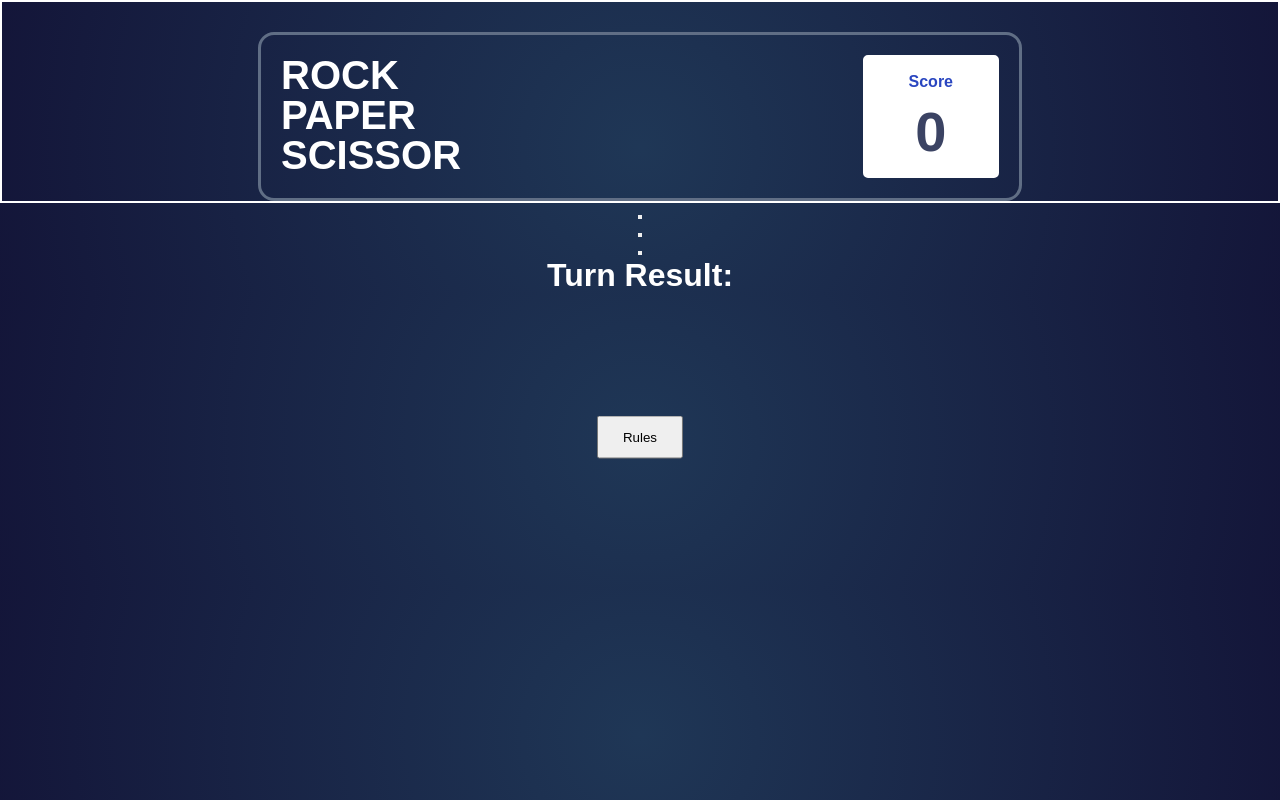
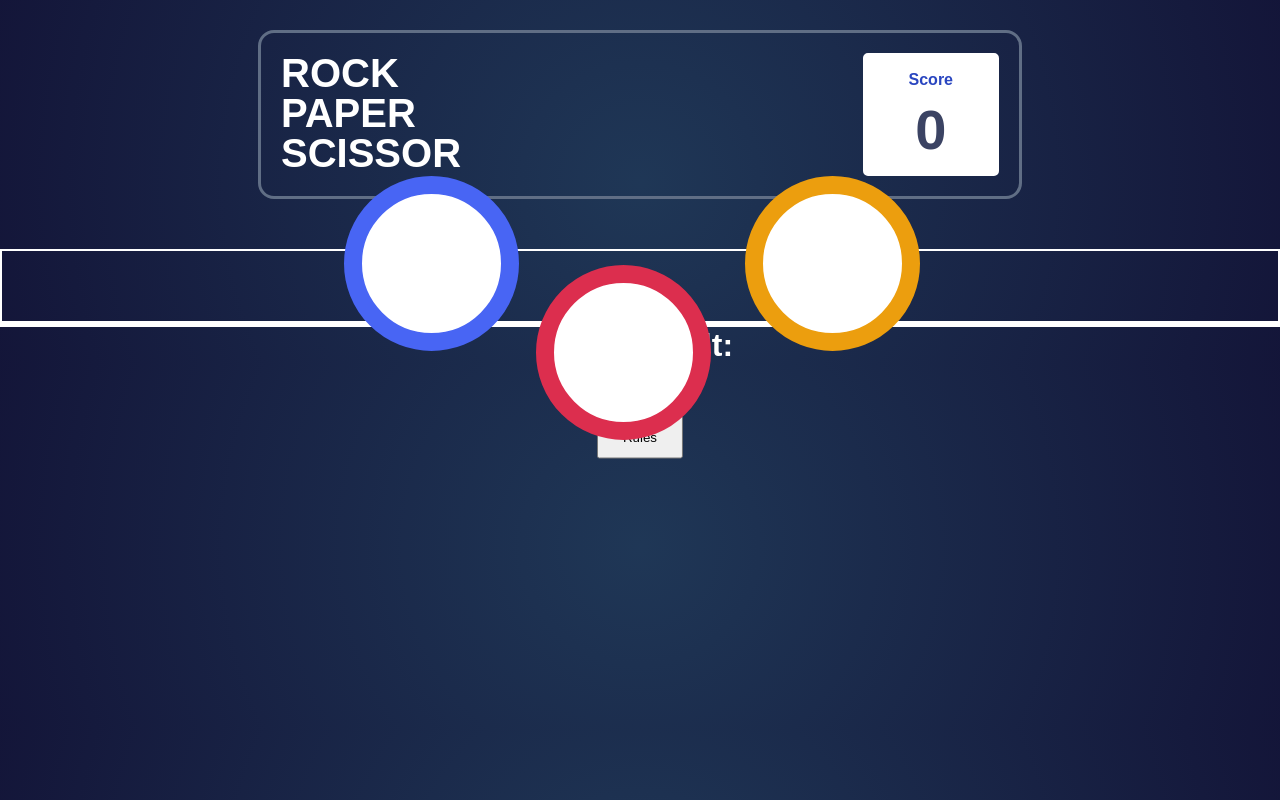
Before and after one commit to jshin720/rps_game, a React (Create React App) app: page / in a window 1280 px wide. Built offline with nearby package versions, Linux system fonts and the light colour scheme; no server answers; the HTML template or start-up script is replaced by a standard one.

Commit message:
styling buttons

```diff
--- a/src/App.css
+++ b/src/App.css
@@ -20,7 +20,7 @@
   display: flex;
   justify-content: center;
   width: 100%;
-  border: 2px solid white;
+  /* border: 2px solid white; */
 }
 
 .modal-button {
@@ -30,6 +30,84 @@
   transform: translate(-50%, -50%);
   z-index: -1;
   padding: 12px 24px;
+}
+
+.choices {
+  width: 100%;
+  margin-top: 50px;
+  display: flex;
+  flex-direction: column;
+  border: 2px solid white;
+
+  .triangle {
+    align-self: center;
+    margin-top: 70px;
+    border: 2px solid white;
+
+  }
+
+  .choices-container {
+    /* display: flex; */
+    /* justify-content: center; */
+  }
+
+  .choice-icon{
+    align-self: center;
+  }
+  .paper-container {
+    /* margin:auto; */
+    /* align-items: center; */
+    position: fixed;
+    /* border: 2px solid pink; */
+    left: 25%;
+    top: 22%;
+  }
+  .paper-btn {
+    height: 175px;
+    width: 175px;
+    display: block;
+    background-color: #fff;
+    border: 18px solid hsl(230, 89%, 62%);
+    border-radius: 50%;
+    align-items: center;
+    transform: translateX(1.5rem);
+  }
+
+  .scissors-container {
+    position: fixed;
+    /* border: 2px solid pink; */
+    right: 30%;
+    top: 22%;
+  }
+  .scissors-btn {
+    height: 175px;
+    width: 175px;
+    display: block;
+    background-color: #fff;
+    border: 18px solid hsl(39, 89%, 49%);
+    border-radius: 50%;
+    align-items: center;
+    transform: translateX(1.5rem);
+  }
+
+  .rocks-container {
+    position: fixed;
+    /* border: 2px solid pink; */
+    left: 40%;
+    right: 40%;
+    bottom: 45%;
+  }
+  .rock-btn {
+    height: 175px;
+    width: 175px;
+    display: block;
+    background-color: #fff;
+    border: 18px solid hsl(349, 71%, 52%);
+    border-radius: 50%;
+    align-items: center;
+    transform: translateX(1.5rem);
+  }
+
 }
 
 
--- a/src/App.js
+++ b/src/App.js
@@ -7,8 +7,7 @@ import Modal from "./components/modal/modal";
 import Rock from "./images/rock.svg";
 import Paper from "./images/paper.svg";
 import Scissors from "./images/scissors.svg";
-import Triangle from "./images/bg-triangle.svg"
-
+import Triangle from "./images/bg-triangle.svg";
 
 function App() {
   const [userChoice, setUserChoice] = useState("");
@@ -91,28 +90,48 @@ function App() {
   return (
     <div className="App">
       <div className="header">
-      <ScoreCard
-        userPoints={userPoints}
-        // computerPoints={computerPoints}
-      ></ScoreCard>
+        <ScoreCard
+          userPoints={userPoints}
+          // computerPoints={computerPoints}
+        ></ScoreCard>
       </div>
       <div className="choices">
         {!userChoice && !computerChoice ? (
-          <div className="btn-container">
-            <ReactSVG src={Triangle} alt="triangle"/>
-            <div className="rocks-container">
-              <button className="rock-btn" onClick={() => handleClick("rock")}>
-                <ReactSVG src={Rock} alt="rock"/>
+          <div className="choices-container">
+            <ReactSVG src={Triangle} className="triangle" alt="triangle" />
+            <div className="paper-container">
+              <button
+                className="paper-btn"
+                onClick={() => handleClick("paper")}
+              >
+                <ReactSVG
+                  src={Paper}
+                  className="choice-icon"
+                  alt="paper"
+                />
               </button>
             </div>
-            <div className="paper-container">
-              <button className="paper-btn" onClick={() => handleClick("paper")}>
-                <ReactSVG src={Paper} alt="paper"/>
+            <div className="scissors-container">
+              <button
+                className="scissors-btn"
+                onClick={() => handleClick("scissors")}
+              >
+                <ReactSVG
+                  src={Scissors}
+                  className="choice-icon"
+                  alt="scissors"
+                />
               </button>
             </div>
-            <div className="Scissors-container">
-              <button className="scissors-btn" onClick={() => handleClick("scissors")}>
-                <ReactSVG src={Scissors} alt="scissors"/>
+            <div className="rocks-container">
+              <button className="rock-btn"
+                onClick={() => handleClick("rock")}
+              >
+                <ReactSVG
+                  src={Rock}
+                  className="choice-icon"
+                  alt="rock"
+                />
               </button>
             </div>
           </div>
```
